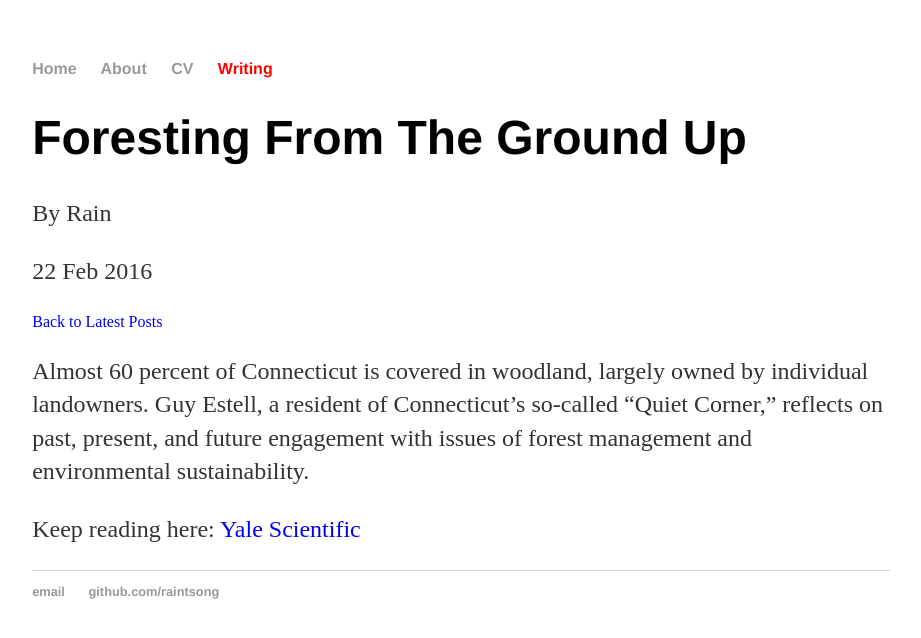
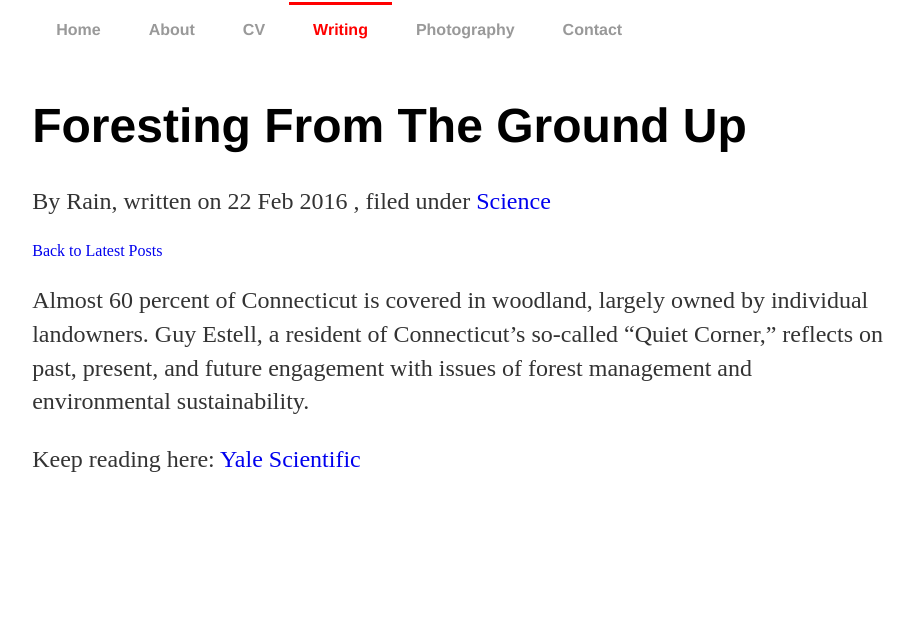
Before and after one commit to raintsong/raintsong.github.io, a Jekyll site: the page built from _posts/2016-02-22-foresting-from-the-ground-up.md, in a window 1280 px wide. Shown: the top 638 px of the page, without its empty margins (179-1100 px from the left). Built offline with Jekyll 4.4.1, drawn with Linux system fonts in a browser that asks for light colours.

Commit message:
Restructure
Fix navigation to top, uninclude footer, extend navigation to include contact and photography, link more articles

```diff
--- a/_config.yml
+++ b/_config.yml
@@ -4,7 +4,6 @@ markdown: kramdown
 collections:
   themes:
     output: true
-
 
 defaults:
   - scope:
--- a/_includes/navigation.html
+++ b/_includes/navigation.html
@@ -1,5 +1,5 @@
 			<nav>
 				{% for item in site.data.navigation %}
-					<a href="{{item.link}}" {% if page.url contains item.link %} class="current" {% endif %}>	{{ item.name }}</a>
+					<a href="{{item.link}}" {% if page.url contains item.link %} class="current" {% endif %}><div class="nav-item">{{ item.name }}</div></a>
 				{% endfor %}
 			</nav>
--- a/_layouts/default.html
+++ b/_layouts/default.html
@@ -6,12 +6,13 @@
 			<link rel="stylesheet" href="/assets/css/styles.css">
 		</head>
 		<body>
+			<header>
 			{% include navigation.html %}
+			</header>
 			<div class="container">
 
 			{{ content }}
 
 			</div><!-- /.container -->
-			{% include footer.html %}
 		</body>
 	</html>
--- a/_layouts/post.html
+++ b/_layouts/post.html
@@ -2,11 +2,10 @@
 layout: default
 ---
 <h1>{{ page.title }}</h1>
-<p>By {{ page.author }}</p>
-<p>{{ page.date | date_to_string }}
-  {% assign theme = site.themes | where: 'theme', page.theme | first %}
-  {% if theme %}
-    - <a href="{{ theme.url }}">{{ theme.name }}</a>
+<p>By {{ page.author }}, written on {{ page.date | date_to_string }}
+  {% assign sometheme = site.themes | where: 'short_name', page.theme | first %}
+  {% if sometheme %}
+  	, filed under <a href="{{ sometheme.url }}">{{ sometheme.name }}</a>
   {% endif %}</p>
 <a href="/writing/">Back to Latest Posts</a>
 <div class="post">
--- a/_sass/main.scss
+++ b/_sass/main.scss
@@ -1,6 +1,24 @@
 body {
-    margin: 60px auto;
-    width: 67%;
+    margin:0 auto;
+    width: 67%
+}
+a {
+    text-decoration: none;
+}
+a:hover {
+    text-decoration: underline;
+}
+header {
+    height: 10%;
+    width: 100%;
+}
+
+nav {
+    overflow: hidden;
+    position: fixed;
+    height: 4em;
+    top: 0.1em;
+
 }
 
 nav, footer ul {
@@ -10,13 +28,28 @@ nav, footer ul {
     font-weight: bold;
 }
 
+nav a {
+    float: left;
+    margin: auto;
+    border-top: 3px solid white;
+}
+nav a:hover {
+    border-top: 3px solid #999;
+
+}
+nav .nav-item {
+    padding: 1em 1.5em;
+}
+.container{
+    margin-top: 6.1em;
+}
+
 .container ul {
     list-style: none;
 }
 
 nav a, footer ul li {
     display: inline;
-    margin-right: 20px;
     color: #999;
 
 }
@@ -25,12 +58,7 @@ footer ul li a {
     color: #999;
 }
 
-a {
-    text-decoration: none;
-}
-a:hover {
-    text-decoration: underline;
-}
+
 
 h1 {
     font-size: 3em;
@@ -74,4 +102,8 @@ h1 a, h2 a {
 
 .current {
     color: red;
+    border-top: 3px solid red;
 }
+.current:hover {
+    border-top: 3px solid red;
+}
--- /dev/null
+++ b/contact.html
@@ -0,0 +1,8 @@
+---
+title: Contact
+permalink: /contact/
+---
+<h1>Contact</h1>
+<p>Github Link</p>
+<p>Email</p>
+<p>LinkedIn</p>
```
Also changed, not shown: _data/navigation.yml (+4 -4 lines), _posts/2015-05-08-paper-vs-plastic.md (added, +8 -0 lines), 1 other file.
